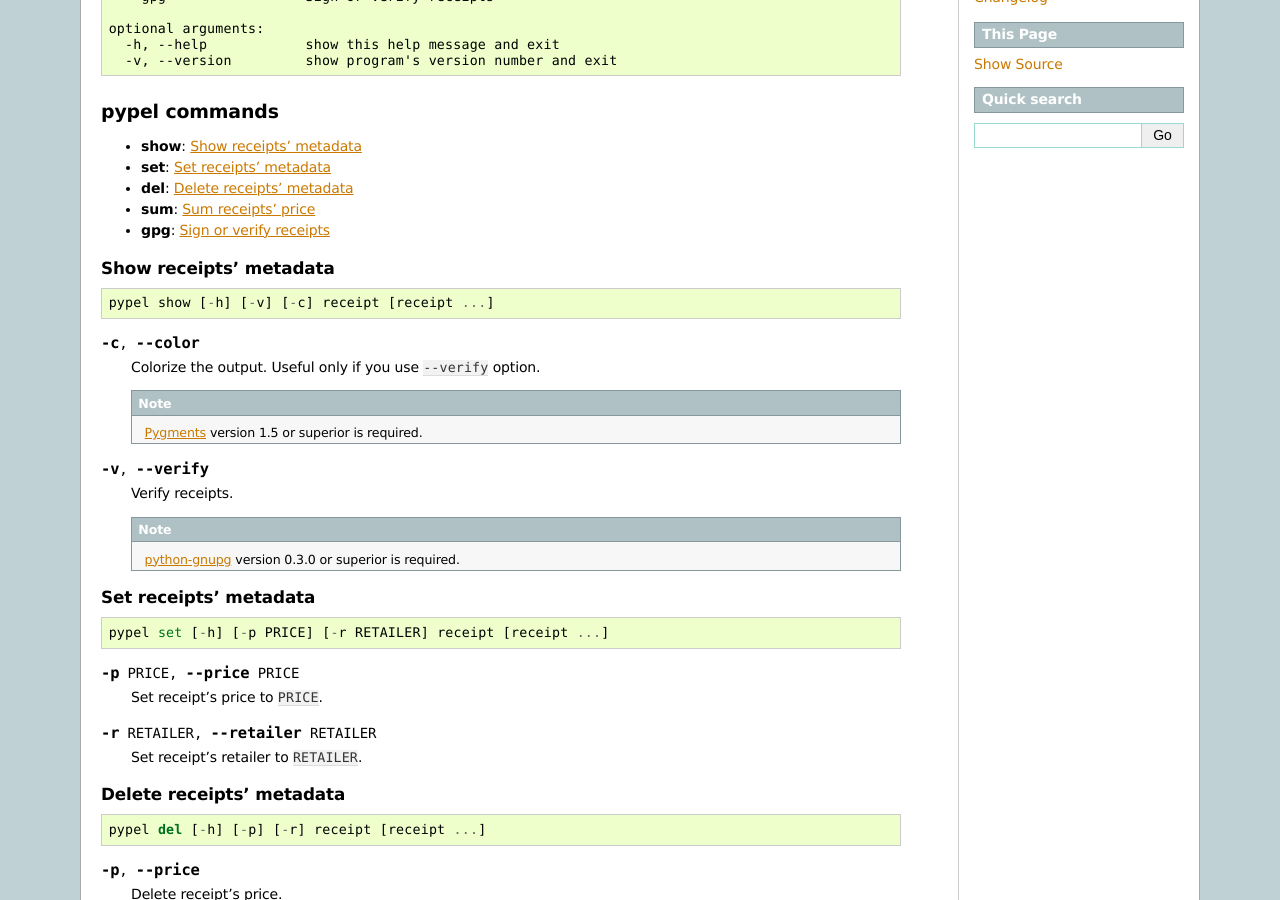
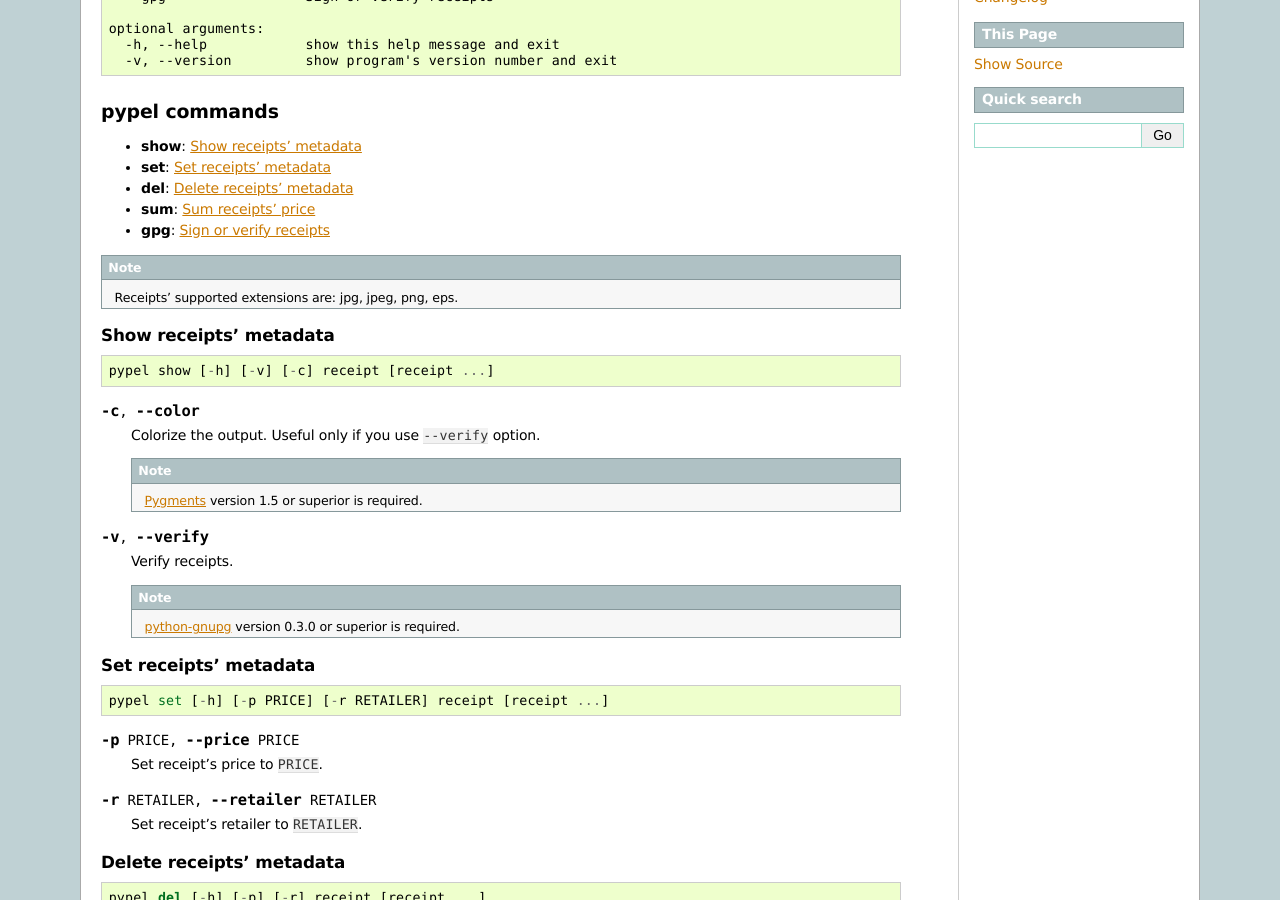
Before and after one commit to eriol/pypel, a Sphinx documentation site: the page built from docs/command_line.rst, in a window 1280 px wide and 900 px high, scrolled down 403 px. Built offline with Sphinx 7.4.7, drawn with Linux system fonts in a browser that asks for light colours.

Commit message:
Added a note about receipts' supported extensions

```diff
--- a/docs/command_line.rst
+++ b/docs/command_line.rst
@@ -35,6 +35,8 @@ Command line usage
 - **del**: :ref:`command-del`
 - **sum**: :ref:`command-sum`
 - **gpg**: :ref:`command-gpg`
+
+.. note:: Receipts' supported extensions are: jpg, jpeg, png, eps.
 
 .. _command-show:
 
```
